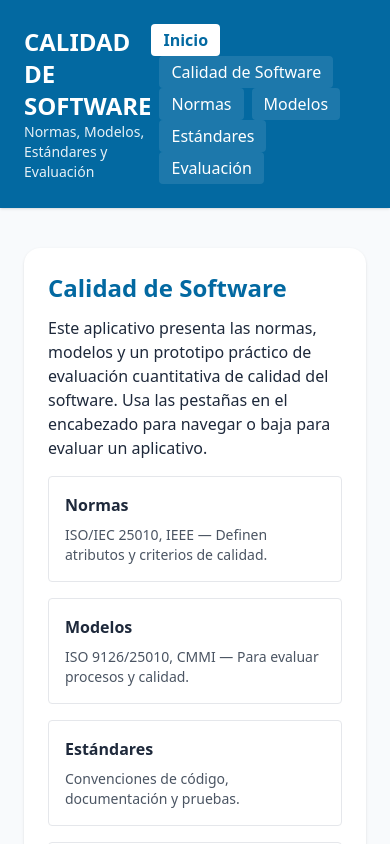
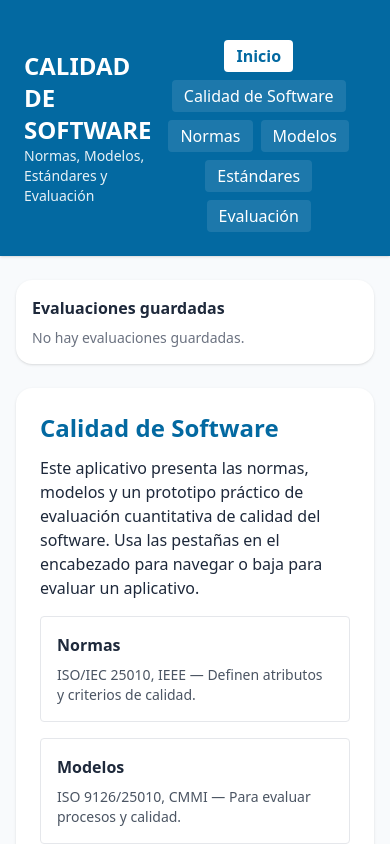
Before and after one commit to valentina-Perez0803/calidadsoftwareapp, a React (Create React App) app: page / in a window 390 px wide. Shown: the top 844 px of the page. Built offline with nearby package versions, Linux system fonts and the light colour scheme.

Commit message:
Ajuste de texto justificado y mnú responsivo

```diff
--- a/src/App.css
+++ b/src/App.css
@@ -36,3 +36,34 @@
     transform: rotate(360deg);
   }
 }
+/* === Ajustes responsivos personalizados === */
+@media (max-width: 640px) {
+  h1 {
+    font-size: 1.4rem;
+  }
+
+  h2 {
+    font-size: 1.2rem;
+  }
+
+  h3 {
+    font-size: 1rem;
+  }
+
+  p, li, label, button {
+    font-size: 0.9rem;
+  }
+
+  .grid > div {
+    padding: 0.75rem;
+  }
+
+  input, textarea {
+    font-size: 0.9rem;
+  }
+}
+button {
+  min-height: 38px;
+  padding: 0.5rem 0.75rem;
+  border-radius: 0.5rem;
+}
--- a/src/App.js
+++ b/src/App.js
@@ -137,6 +137,7 @@ export default function App() {
   const contenidos = {
     calidad: (
       <>
+        <section className="p-4 text-justify">
         <p className="mb-2">
         Calidad de software es el grado en que un producto de software cumple con los requisitos funcionales y no funcionales establecidos, y
         satisface las necesidades y expectativas del cliente o usuario final.
@@ -166,10 +167,12 @@ export default function App() {
               <li>• Reducción de costes y tiempo: a largo plazo, buen diseño y calidad evitan retrabajos y grabes problemas.</li>
             </ul>
         </p>
+        </section>
       </>
     ),
     normas: (
       <>
+        <section className="p-4 text-justify">
         <p className="mb-2" class="APP">
         Las normas son marcos internacionales que definen criterios, procesos y características para garantizar la calidad del software y
         de los procesos que lo desarrollan.
@@ -196,10 +199,12 @@ export default function App() {
               procesos de una organización estén controlados y orientados a la mejora continua.</li>
             </ul>
         </p>
+      </section>
       </>
     ),
     modelos: (
       <>
+        <section className="p-4 text-justify">
         <p className="mb-2" class="APP">
         Los modelos de calidad proporcionan marcos conceptuales que ayudan a evaluar y mejorar los productos de software.
         </p>
@@ -227,6 +232,7 @@ export default function App() {
               en proyectos de desarrollo como en auditorías de calidad de software.</li>
             </ul>
         </p>
+        </section>
       </>
     ),
     estandares: (
@@ -245,6 +251,7 @@ export default function App() {
               <li><strong>• ISO/IEC 25000 (SQuaRE):</strong> Marco que reúne estándares relacionados con la evaluación de la calidad del software.</li>
             </ul>
         </p>
+        <br></br>
         <p className="text-sm text-gray-600">NOTA: Mantener estándares ayuda en mantenibilidad y colaboración del equipo.</p>
       </>
     ),
@@ -279,7 +286,7 @@ export default function App() {
             <h1 className="text-2xl font-extrabold">CALIDAD DE SOFTWARE</h1>
             <p className="text-sm opacity-90">Normas, Modelos, Estándares y Evaluación</p>
           </div>
-          <nav className="space-x-2">
+          <nav className="flex flex-wrap justify-center lg:justify-end gap-2 mt-4 lg:mt-0">
             <button onClick={() => setActiveTab("inicio")} className={`px-3 py-1 rounded ${activeTab==="inicio" ? "bg-white text-sky-700 font-semibold" : "bg-white/10"}`}>Inicio</button>
             <button onClick={() => setActiveTab("calidad")} className={`px-3 py-1 rounded ${activeTab==="calidad" ? "bg-white text-sky-700 font-semibold" : "bg-white/10"}`}>Calidad de Software</button>
             <button onClick={() => setActiveTab("normas")} className={`px-3 py-1 rounded ${activeTab==="normas" ? "bg-white text-sky-700 font-semibold" : "bg-white/10"}`}>Normas</button>
@@ -290,7 +297,7 @@ export default function App() {
         </div>
       </header>
 
-      <main className="max-w-6xl mx-auto px-6 py-10 grid grid-cols-1 lg:grid-cols-3 gap-6">
+      <main className="max-w-6xl mx-auto px-4 sm:px-6 py-6 grid grid-cols-1 lg:grid-cols-3 gap-6">
         {/* Left column: content sections */}
         <section className="lg:col-span-2 space-y-6">
           {activeTab === "inicio" && (
@@ -413,7 +420,7 @@ export default function App() {
         </section>
 
         {/* Right column: evaluations + quick info */}
-        <aside className="space-y-4">
+        <aside className="space-y-4 lg:col-span-1 order-first lg:order-last">
           <div className="bg-white p-4 rounded-2xl shadow">
             <h3 className="font-semibold">Evaluaciones guardadas</h3>
             {evaluations.length === 0 ? (
```
